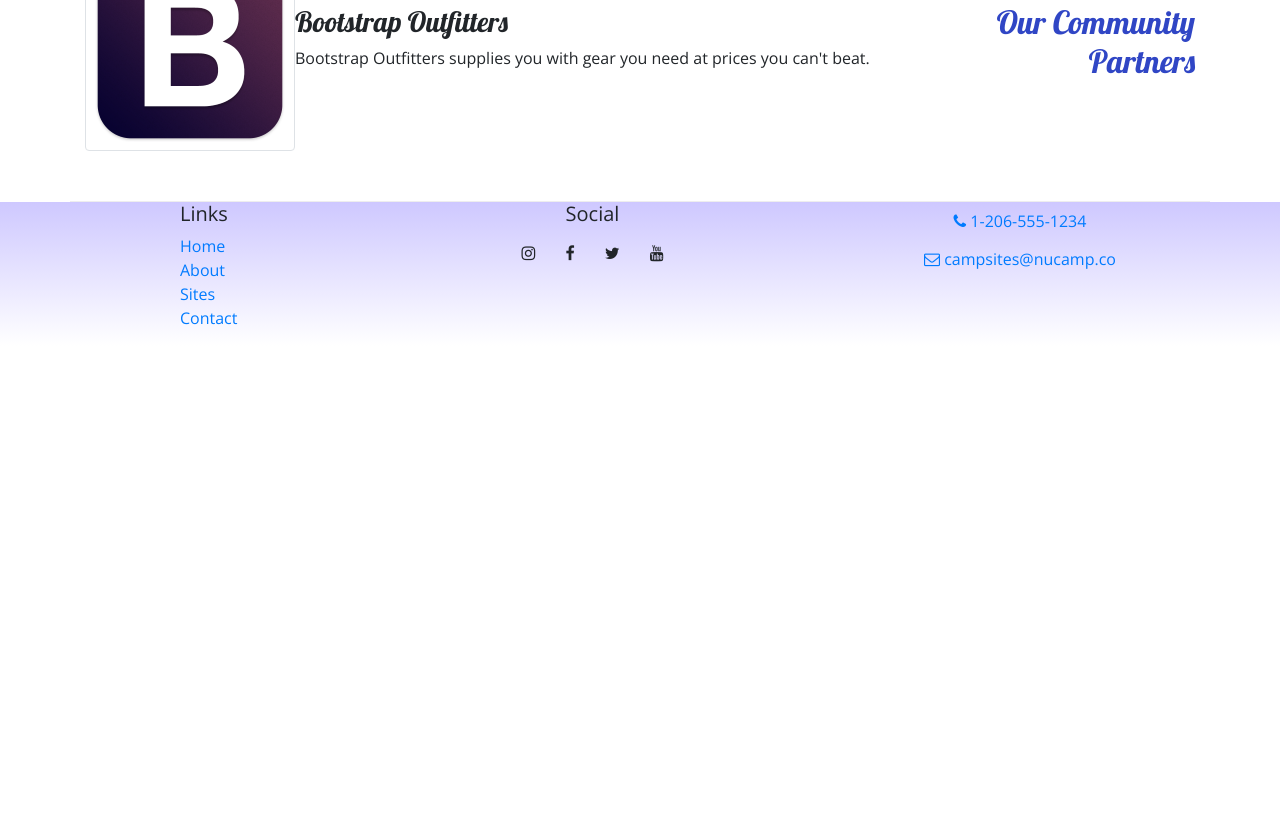
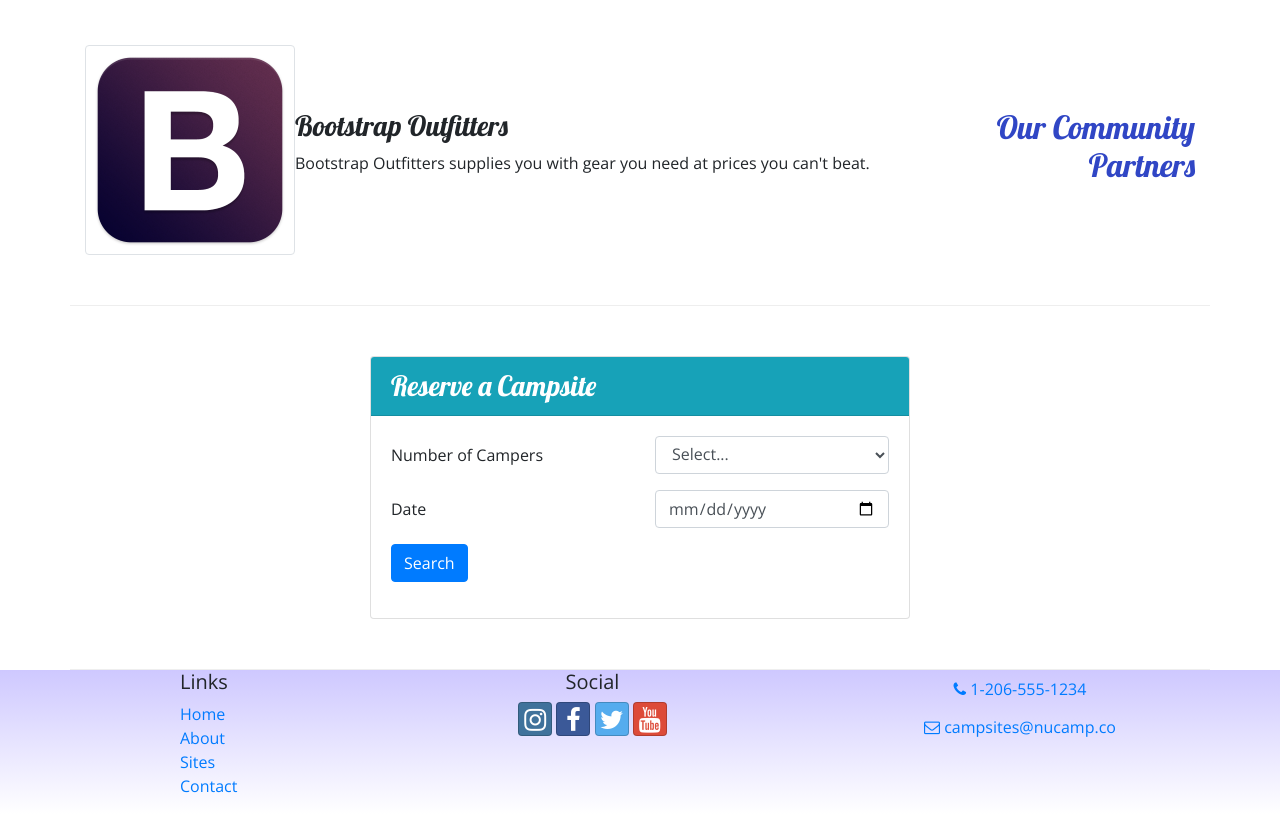
Before and after one commit to DeChane/nucamp, a website: page index.html in a window 1280 px wide. Shown: the part 847-1661 px from the top of the page. Before the commit the page ends 1193 px from the top, so only its background shows below. Drawn offline with nearby package versions, Linux system fonts and the light colour scheme.

Commit message:
Wk2 Workshop

```diff
--- a/aboutus.html
+++ b/aboutus.html
@@ -11,6 +11,7 @@
 
     <!-- Additional CSS must be placed after Bootstrap CSS -->
     <link rel="stylesheet" href="node_modules/font-awesome/css/font-awesome.min.css" />
+    <link rel="stylesheet" href="node_modules/bootstrap-social/bootstrap-social.css" />
     <link rel="stylesheet" href="https://fonts.googleapis.com/css?family=Lobster|Open+Sans" />
     <link rel="stylesheet" href="css/styles.css" />
 
@@ -23,7 +24,7 @@
         <div class="container">
             <div class="row">
                 <div class="col-4 col-sm-3 col-md-2 align-self-center">
-                    <a href="index.html"><img src="img/logo.png" class="img-fluid"/></a>
+                    <a href="index.html"><img src="img/logo.png" class="img-fluid" /></a>
                 </div>
                 <div class="col">
                     <h1>NuCamp</h1>
@@ -42,10 +43,12 @@
             <div class="collapse navbar-collapse" id="nucampNavbar">
 
                 <ul class="navbar-nav">
-                    <li class="nav-item active"><a class="nav-link" href="index.html"><i class="fa fa-home fa-lg"></i>Home</a></li>
+                    <li class="nav-item active"><a class="nav-link" href="index.html"><i
+                                class="fa fa-home fa-lg"></i>Home</a></li>
                     <li class="nav-item"><a class="nav-link" href="#"><i class="fa fa-info fa-lg"></i>About</a></li>
                     <li class="nav-item"><a class="nav-link" href="#"><i class="fa fa-list fa-lg"></i>Sites</a></li>
-                    <li class="nav-item"><a class="nav-link" href="contactus.html"><i class="fa fa-address-card fa-lg"></i>Contact</a></li>
+                    <li class="nav-item"><a class="nav-link" href="contactus.html"><i
+                                class="fa fa-address-card fa-lg"></i>Contact</a></li>
                 </ul>
             </div>
         </div>
@@ -53,7 +56,7 @@
 
     <div class="container">
         <div class="row">
-            <div class="col" >
+            <div class="col">
                 <ol class="breadcrumb">
                     <li class="breadcrumb-item"><a href="index.html">Home</a></li>
                     <li class="breadcrumb-item active">About Us</li>
@@ -67,7 +70,11 @@
         <div class="row row-content">
             <div class="col-sm-6">
                 <h3>Our Mission</h3>
-                <p>We present a curated database of the best campsites in the vast woods and backcountry of the World Wide Web Wilderness. We increase access to adventure for the public while promoting safe and respectful use of resources. The expert wilderness trekkers on our staff personally verify each campsite to make sure that they are up to our standards. We also present a platform for campers to share reviews on campsites they have visited with each other.</p>
+                <p>We present a curated database of the best campsites in the vast woods and backcountry of the World
+                    Wide Web Wilderness. We increase access to adventure for the public while promoting safe and
+                    respectful use of resources. The expert wilderness trekkers on our staff personally verify each
+                    campsite to make sure that they are up to our standards. We also present a platform for campers to
+                    share reviews on campsites they have visited with each other.</p>
             </div>
             <div class="col-sm-6">
                 <div class="card">
@@ -89,7 +96,8 @@
             <div class="col">
                 <div class="card bg-light mt-3">
                     <blockquote class="blockquote card-body">
-                        <p class="mb-0">I will not follow where the path may lead, but I will go where there is no path, and I will leave a trail.</p>
+                        <p class="mb-0">I will not follow where the path may lead, but I will go where there is no path,
+                            and I will leave a trail.</p>
                         <footer class="blockquote-footer">Muriel Strode,
                             <cite title="Source Title">"Wind-Wafted Wild Flowers"
                                 The Open Court, 1903
@@ -104,13 +112,17 @@
             <div class="col">
                 <h3>Community Partners</h3>
                 <h4>Bootstrap Outfitters <small>Outdoor Gear Specialists</small></h4>
-                <p class="d-none d-sm-block">Bootstrap Outfitters supplies you with the gear you need at prices you can't beat.</p>
+                <p class="d-none d-sm-block">Bootstrap Outfitters supplies you with the gear you need at prices you
+                    can't beat.</p>
                 <h4>Git Out Expeditions <small>Group Adventure Expeditions</small></h4>
-                <p class="d-none d-sm-block">Join Git Out Expeditions to explore new horizons with a group of other adventurers!</p>
+                <p class="d-none d-sm-block">Join Git Out Expeditions to explore new horizons with a group of other
+                    adventurers!</p>
                 <h4>Mongo Fly Shop <small>Your Neighborhood Fly Fishing Shop</small></h4>
-                <p class="d-none d-sm-block">Need a new fishing pole, a tacklebox, or flies of all kinds? Stop by Mongo Fly Shop.</p>
+                <p class="d-none d-sm-block">Need a new fishing pole, a tacklebox, or flies of all kinds? Stop by Mongo
+                    Fly Shop.</p>
                 <h4>Node Outdoor Apparel <small>Outdoor Clothes & Shoes</small></h4>
-                <p class="d-none d-sm-block">From polar fleeces to swimsuits, hiking boots to waders, a visit to Node will be sure to get you covered.</p>
+                <p class="d-none d-sm-block">From polar fleeces to swimsuits, hiking boots to waders, a visit to Node
+                    will be sure to get you covered.</p>
             </div>
         </div>
 
@@ -167,14 +179,20 @@
                 </div>
                 <div class="col-6 col-sm-5 text-center">
                     <h5>Social</h5>
-                    <a class="btn btn-social-icon btn-instagram" href="http://instagram.com/"><i class="fa fa-instagram"></i></a>
-                    <a class="btn btn-social-icon btn-facebook" href="http://facebook.com/"><i class="fa fa-facebook"></i></a>
-                    <a class="btn btn-social-icon btn-twitter" href="http://twitter.com/"><i class="fa fa-twitter"></i></a>
-                    <a class="btn btn-social-icon btn-youtube" href="http://youtube.com/"><i class="fa fa-youtube"></i></a>
+                    <a class="btn btn-social-icon btn-instagram" href="http://instagram.com/"><i
+                            class="fa fa-instagram"></i></a>
+                    <a class="btn btn-social-icon btn-facebook" href="http://facebook.com/"><i
+                            class="fa fa-facebook"></i></a>
+                    <a class="btn btn-social-icon btn-twitter" href="http://twitter.com/"><i
+                            class="fa fa-twitter"></i></a>
+                    <a class="btn btn-social-icon btn-google" href="http://youtube.com/"><i
+                            class="fa fa-youtube"></i></a>
                 </div>
                 <div class="col-sm-4 text-center">
-                    <a role="button" class="btn btn-link" href="tel:+12065551234"><i class="fa fa-phone"></i> 1-206-555-1234</a><br />
-                    <a role="button" class="btn btn-link" href="mailto:campsites@nucamp.co"><i class="fa fa-envelope-o"></i> campsites@nucamp.co</a>
+                    <a role="button" class="btn btn-link" href="tel:+12065551234"><i class="fa fa-phone"></i>
+                        1-206-555-1234</a><br />
+                    <a role="button" class="btn btn-link" href="mailto:campsites@nucamp.co"><i
+                            class="fa fa-envelope-o"></i> campsites@nucamp.co</a>
                 </div>
             </div>
     </footer>
--- a/index.html
+++ b/index.html
@@ -1,5 +1,7 @@
-<!DOCTYPE html> <!--Every HTML page starts with a doctype tag that specifies that it is an html document -->
-<html lang="en"> <!--HTML element, lang add "en" specifies the page is in the english language-->
+<!DOCTYPE html>
+<!--Every HTML page starts with a doctype tag that specifies that it is an html document -->
+<html lang="en">
+<!--HTML element, lang add "en" specifies the page is in the english language-->
 
 <head>
     <!-- Required meta tags always come first -->
@@ -11,6 +13,7 @@
 
     <!-- Additional CSS must be placed after Bootstrap CSS -->
     <link rel="stylesheet" href="node_modules/font-awesome/css/font-awesome.min.css" />
+    <link rel="stylesheet" href="node_modules/bootstrap-social/bootstrap-social.css" />
     <link rel="stylesheet" href="https://fonts.googleapis.com/css?family=Lobster|Open+Sans" />
     <link rel="stylesheet" href="css/styles.css" />
 
@@ -23,11 +26,14 @@
         <div class="container">
             <div class="row">
                 <div class="col-4 col-sm-3 col-md-2 align-self-center">
-                    <a href="#"><img src="img/logo.png" class="img-fluid"/></a>
+                    <a href="#"><img src="img/logo.png" class="img-fluid" /></a>
                 </div>
                 <div class="col">
                     <h1>NuCamp</h1>
                     <h2>a better way to camp</h2>
+                </div>
+                <div class="col-md-4 col-xl-2 mt-4">
+                    <a class="btn btn-info btn-lg" href="#reserveForm">Reserve Campsite</a>
                 </div>
             </div>
         </div>
@@ -41,10 +47,13 @@
             <div class="collapse navbar-collapse" id="nucampNavbar">
 
                 <ul class="navbar-nav">
-                    <li class="nav-item active"><a class="nav-link" href="#"><i class="fa fa-home fa-lg"></i>Home</a></li>
-                    <li class="nav-item"><a class="nav-link" href="aboutus.html"><i class="fa fa-info fa-lg"></i>About</a></li>
+                    <li class="nav-item active"><a class="nav-link" href="#"><i class="fa fa-home fa-lg"></i>Home</a>
+                    </li>
+                    <li class="nav-item"><a class="nav-link" href="aboutus.html"><i
+                                class="fa fa-info fa-lg"></i>About</a></li>
                     <li class="nav-item"><a class="nav-link" href="#"><i class="fa fa-list fa-lg"></i>Sites</a></li>
-                    <li class="nav-item"><a class="nav-link" href="contactus.html"><i class="fa fa-address-card fa-lg"></i>Contact</a></li>
+                    <li class="nav-item"><a class="nav-link" href="contactus.html"><i
+                                class="fa fa-address-card fa-lg"></i>Contact</a></li>
                 </ul>
             </div>
         </div>
@@ -57,10 +66,12 @@
             </div>
             <div class="col">
                 <div class="media">
-                    <img class="d-flex-mr-3 img-thumbnail" src="img/breadcrumb-trail-thumb.jpg" alt="Breadcrumb Trail Thumbnail"/>
+                    <img class="d-flex-mr-3 img-thumbnail" src="img/breadcrumb-trail-thumb.jpg"
+                        alt="Breadcrumb Trail Thumbnail" />
                     <div class="mdeia-body align-self-center">
                         <h3>Our Campsites</h3>
-                        <p class="d-none d-sm-block">Explore our growing database of curated campsites and leave your own reviews!</p>
+                        <p class="d-none d-sm-block">Explore our growing database of curated campsites and leave your
+                            own reviews!</p>
                     </div>
                 </div>
             </div>
@@ -71,9 +82,15 @@
                 <h2>Featured Campsites</h2>
             </div>
             <div class="col">
+                <div class="media">
 
+                    <div class="mdeia-body align-self-center">
                         <h3>React Lake Campground</h3>
-                        <p class="d-none d-sm-block">Nestled in the foothills of the Chrome Mountains, this campground on the shores of the pristine React Lake is a favorite for fly fishers.</p>
+                        <p class="d-none d-sm-block">Nestled in the foothills of the Chrome Mountains, this campground on the
+                            shores of the pristine React Lake is a favorite for fly fishers.</p>
+                    </div>
+                    <img class="d-flex-ml-3 img-thumbnail" src="img/react-lake-thumb.jpg" alt="React Lake Campground" />
+                </div>
             </div>
         </div>
 
@@ -83,13 +100,52 @@
             </div>
             <div class="col">
                 <div class="media">
-                    <img class="d-flex-mr-3 img-thumbnail" src="img/bootstrap-thumb.png" alt="Bootstrap Outfitters"/>
+                    <img class="d-flex-mr-3 img-thumbnail" src="img/bootstrap-thumb.png" alt="Bootstrap Outfitters" />
                     <div class="mdeia-body align-self-center">
                         <h3>Bootstrap Outfitters</h3>
-                        <p class="d-none d-sm-block">Bootstrap Outfitters supplies you with gear you need at prices you can't beat.</p>
+                        <p class="d-none d-sm-block">Bootstrap Outfitters supplies you with gear you need at prices you
+                            can't beat.</p>
                     </div>
                 </div>
             </div>
+        </div>
+        <div class="row row-content">
+            <div class="col-sm-6 mx-auto">
+                <div class="card">
+                    <h3 class="card-header bg-info text-white">Reserve a Campsite</h3>
+                    <div class="card-body">
+                        <form id="reserveForm">
+                            <div class="form-group row">
+                                <label for="numCampers" class="col-sm-6 col-form-label">Number of Campers </label>
+                                <div class="col">
+                                    <select class="form-control" name="numCampers" id="numCampers">
+                                        <option>Select...</option>
+                                        <option value="1">1</option>
+                                        <option value="2">2</option>
+                                        <option value="3">3</option>
+                                        <option value="4">4</option>
+                                        <option value="5">5</option>
+                                        <option value="6">6</option>
+                                    </select>
+                                </div>
+                            </div>
+                            <div class="form-group row">
+                                <label for="date" class="col-sm-6 col-form-label">Date </label>
+                                <div class="col-sm-6">
+                                    <input type="date" class="form-control" id="date" name="date"
+                                        placeholder="mm/dd/yyyy" />
+                                </div>
+                            </div>
+                            <div class="form-group row">
+                                <div class="col">
+                                    <button type="submit" class="btn btn-primary">Search</button>
+                                </div>
+                            </div>
+                        </form>
+                    </div>
+                </div>
+            </div>
+
         </div>
     </div>
     <footer class="site-footer">
@@ -106,14 +162,20 @@
                 </div>
                 <div class="col-6 col-sm-5 text-center">
                     <h5>Social</h5>
-                    <a class="btn btn-social-icon btn-instagram" href="http://instagram.com/"><i class="fa fa-instagram"></i></a>
-                    <a class="btn btn-social-icon btn-facebook" href="http://facebook.com/"><i class="fa fa-facebook"></i></a>
-                    <a class="btn btn-social-icon btn-twitter" href="http://twitter.com/"><i class="fa fa-twitter"></i></a>
-                    <a class="btn btn-social-icon btn-youtube" href="http://youtube.com/"><i class="fa fa-youtube"></i></a>
+                    <a class="btn btn-social-icon btn-instagram" href="http://instagram.com/"><i
+                            class="fa fa-instagram"></i></a>
+                    <a class="btn btn-social-icon btn-facebook" href="http://facebook.com/"><i
+                            class="fa fa-facebook"></i></a>
+                    <a class="btn btn-social-icon btn-twitter" href="http://twitter.com/"><i
+                            class="fa fa-twitter"></i></a>
+                    <a class="btn btn-social-icon btn-google" href="http://youtube.com/"><i
+                            class="fa fa-youtube"></i></a>
                 </div>
                 <div class="col-sm-4 text-center">
-                    <a role="button" class="btn btn-link" href="tel:+12065551234"><i class="fa fa-phone"></i> 1-206-555-1234</a><br />
-                    <a role="button" class="btn btn-link" href="mailto:campsites@nucamp.co"><i class="fa fa-envelope-o"></i> campsites@nucamp.co</a>
+                    <a role="button" class="btn btn-link" href="tel:+12065551234"><i class="fa fa-phone"></i>
+                        1-206-555-1234</a><br />
+                    <a role="button" class="btn btn-link" href="mailto:campsites@nucamp.co"><i
+                            class="fa fa-envelope-o"></i> campsites@nucamp.co</a>
                 </div>
             </div>
     </footer>
--- a/package.json
+++ b/package.json
@@ -15,6 +15,7 @@
   },
   "dependencies": {
     "bootstrap": "^4.5.2",
+    "bootstrap-social": "^5.1.1",
     "font-awesome": "^4.7.0",
     "jquery": "^3.5.1",
     "popper.js": "^1.16.1"
```
Also changed, not shown: contactus.html (+29 -15 lines), 1 other file. Lines whose indentation alone changed are shown as unchanged.
